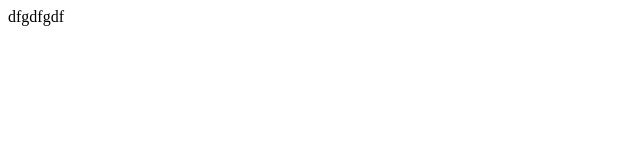
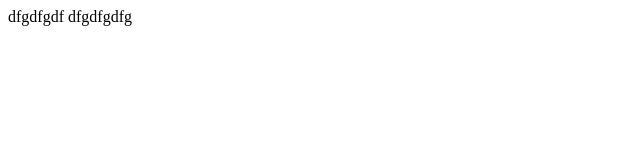
Before and after one commit to DhruvPatel-Dev/html, a plain HTML site: page Third-page/index.html in a window 1280 px wide. Shown: the whole page, without its empty margins (0-640 px from the left). Drawn offline with Linux system fonts and the light colour scheme.

Commit message:
dfgldfl;j

```diff
--- a/Third-page/index.html
+++ b/Third-page/index.html
@@ -6,6 +6,6 @@
     <title>Document</title>
 </head>
 <body>
-    dfgdfgdf
+    dfgdfgdf dfgdfgdfg
 </body>
 </html>
```
